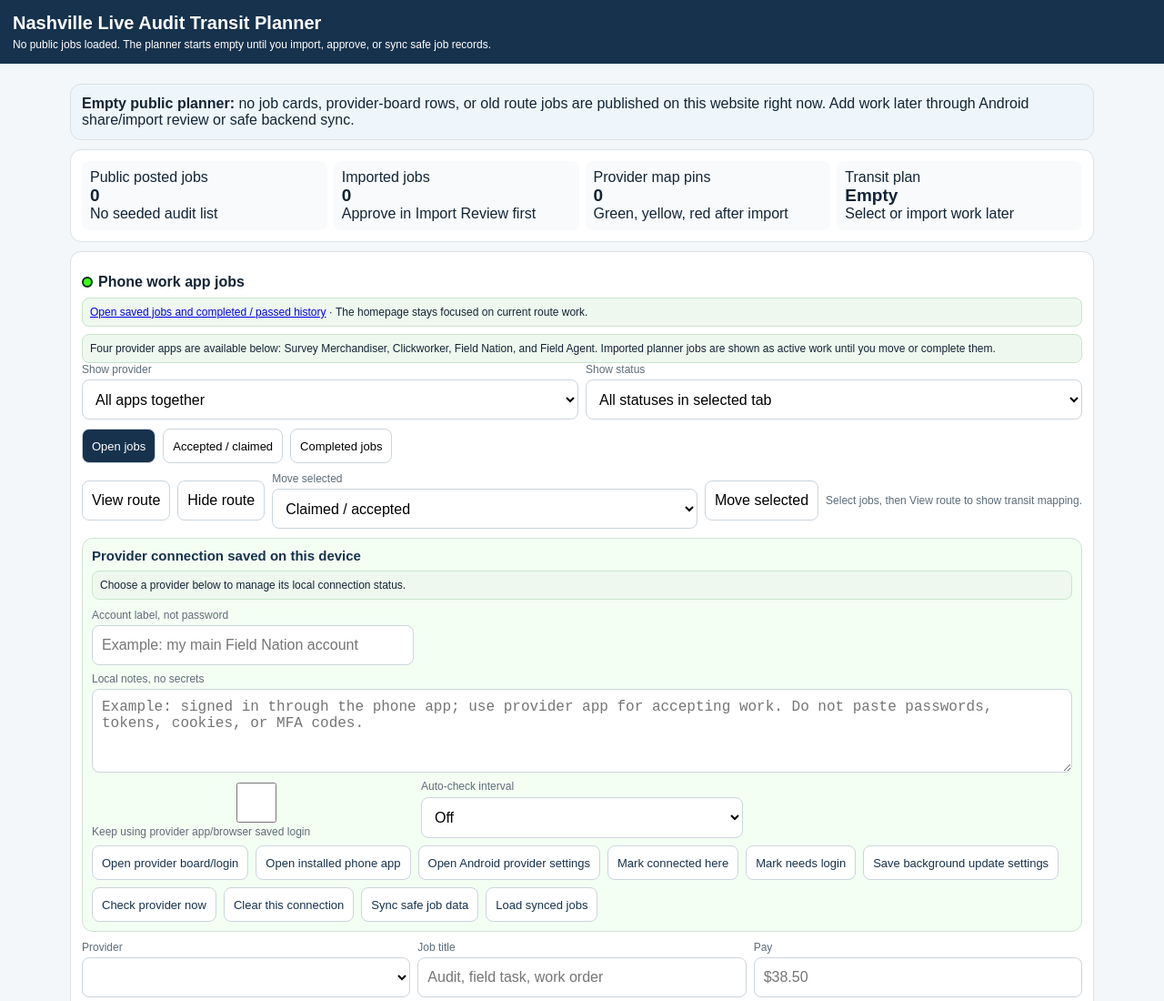
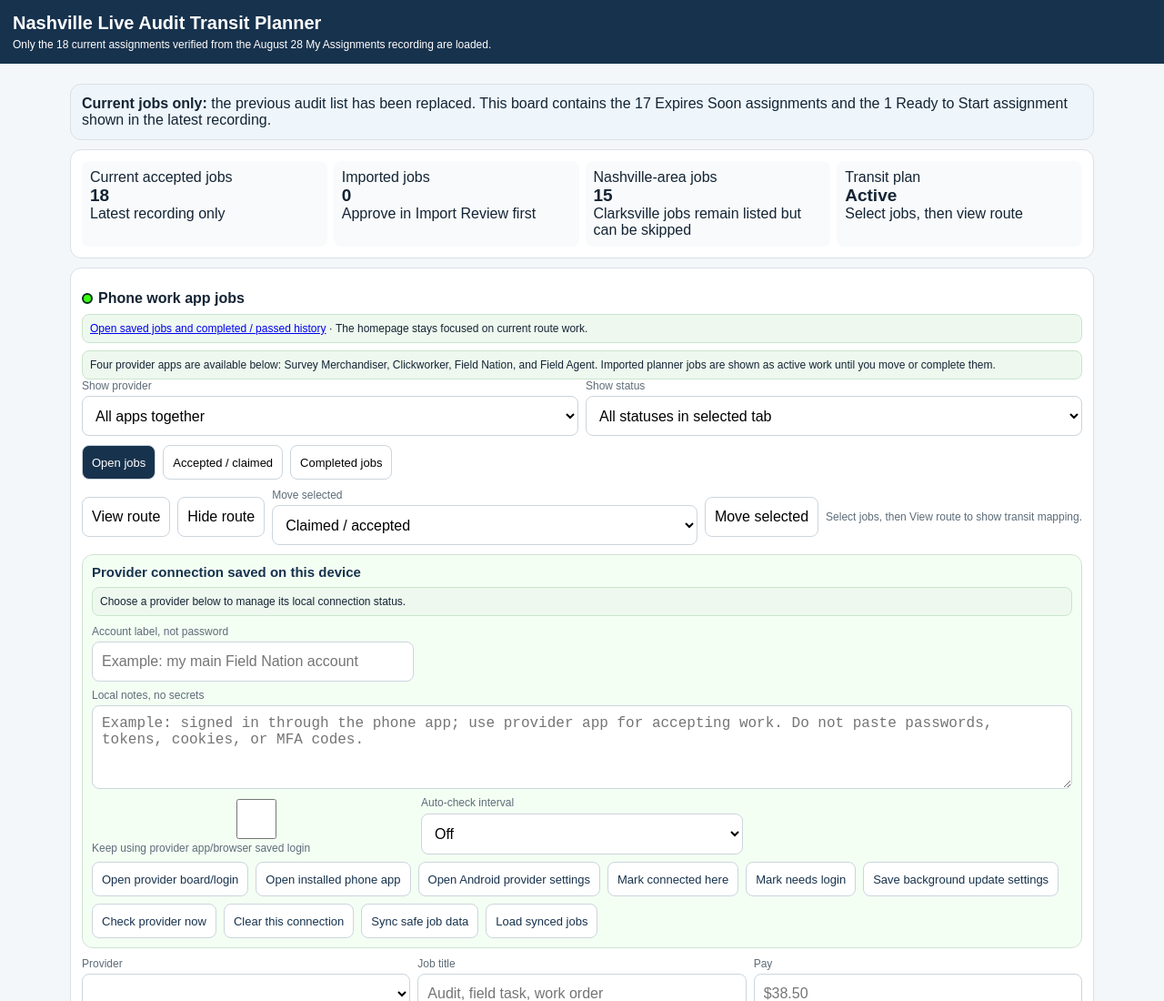
Before and after one commit to taylormade02471/linked-jobs-route-planner, a browser extension: page nashville-live-planner/index.html in a window 1280 px wide. Shown: the top 1100 px of the page at 91% size. Drawn offline with nearby package versions, Linux system fonts and the light colour scheme.

Commit message:
feat: replace board with latest accepted jobs

```diff
--- a/nashville-live-planner/index.html
+++ b/nashville-live-planner/index.html
@@ -27,15 +27,15 @@ select,button{font-size:16px;padding:10px;border:1px solid #cbd5dd;border-radius
 </style>
 </head>
 <body>
-<header><h1>Nashville Live Audit Transit Planner</h1><p>No public jobs loaded. The planner starts empty until you import, approve, or sync safe job records.</p></header>
+<header><h1>Nashville Live Audit Transit Planner</h1><p>Only the 18 current assignments verified from the August 28 My Assignments recording are loaded.</p></header>
 <main>
-<div class="notice"><b>Empty public planner:</b> no job cards, provider-board rows, or old route jobs are published on this website right now. Add work later through Android share/import review or safe backend sync.</div>
+<div class="notice"><b>Current jobs only:</b> the previous audit list has been replaced. This board contains the 17 Expires Soon assignments and the 1 Ready to Start assignment shown in the latest recording.</div>
 
 <div class="card metrics">
- <div class="metric">Public posted jobs<strong>0</strong><span>No seeded audit list</span></div>
+ <div class="metric">Current accepted jobs<strong>18</strong><span>Latest recording only</span></div>
  <div class="metric">Imported jobs<strong>0</strong><span>Approve in Import Review first</span></div>
- <div class="metric">Provider map pins<strong>0</strong><span>Green, yellow, red after import</span></div>
- <div class="metric">Transit plan<strong>Empty</strong><span>Select or import work later</span></div>
+ <div class="metric">Nashville-area jobs<strong>15</strong><span>Clarksville jobs remain listed but can be skipped</span></div>
+ <div class="metric">Transit plan<strong>Active</strong><span>Select jobs, then view route</span></div>
 </div>
 
 <div class="card" id="workApps">
@@ -255,6 +255,7 @@ select,button{font-size:16px;padding:10px;border:1px solid #cbd5dd;border-radius
 
 <script src="https://unpkg.com/leaflet@1.9.4/dist/leaflet.js"></script>
 <script src="./planner-data.js"></script>
+<script src="./accepted-jobs.js"></script>
 <script src="./transit-picker.js"></script>
 <script src="./work-app-backbone.js"></script>
 <script src="./provider-connectors.js"></script>
@@ -290,6 +291,7 @@ const ANDROID_LOGIN_STATES_KEY='nashville_android_login_states_v1';
 const EMAIL_SYNC_SETTINGS_KEY='nashville_email_sync_settings_v1';
 const KEY_VAULT_PLAN_KEY='nashville_key_vault_plan_v1';
 const EXISTING_JOBS_COMPLETED_KEY='nashville_existing_jobs_moved_to_completed_v1';
+const CURRENT_JOBS_ONLY_KEY='nashville_current_jobs_only_20260828_v1';
 const LEGACY_STORAGE_KEYS=[
  'nashville_phone_work_jobs_v2_empty_launch',
  'nashville_provider_connections_v2_empty_launch',
@@ -1188,6 +1190,10 @@ window.LinkedJobsReceiveAndroidShare=function(payload){
 };
 function seedPlannerJobs(){
  const seeded=W.jobsForMap(jobsFromPlannerData(),{provider_id:'all',status:'all'});
+ if(!localStorage.getItem(CURRENT_JOBS_ONLY_KEY)){
+  workJobs=[];
+  localStorage.setItem(CURRENT_JOBS_ONLY_KEY,String(Date.now()));
+ }
  const existingIds=new Set(workJobs.map(job=>String(job.id)));
  const additions=seeded.filter(job=>!existingIds.has(String(job.id))).map(job=>({
   ...job,
@@ -1201,6 +1207,7 @@ function seedPlannerJobs(){
  }
 }
 function initWorkApps(){
+ loadWorkJobs();
  seedPlannerJobs();
  const provider=document.getElementById('appProvider');
  const providerFilter=document.getElementById('jobProviderFilter');
@@ -1210,7 +1217,6 @@ function initWorkApps(){
  if(providerFilter){
   providerFilter.innerHTML='<option value="all">All apps together</option>'+W.PROVIDERS.map(p=>`<option value="${p.id}">${p.label}</option>`).join('');
  }
- loadWorkJobs();
  loadProviderConnections();
  loadPaymentSnapshots();
  loadImportReviewItems();
```
